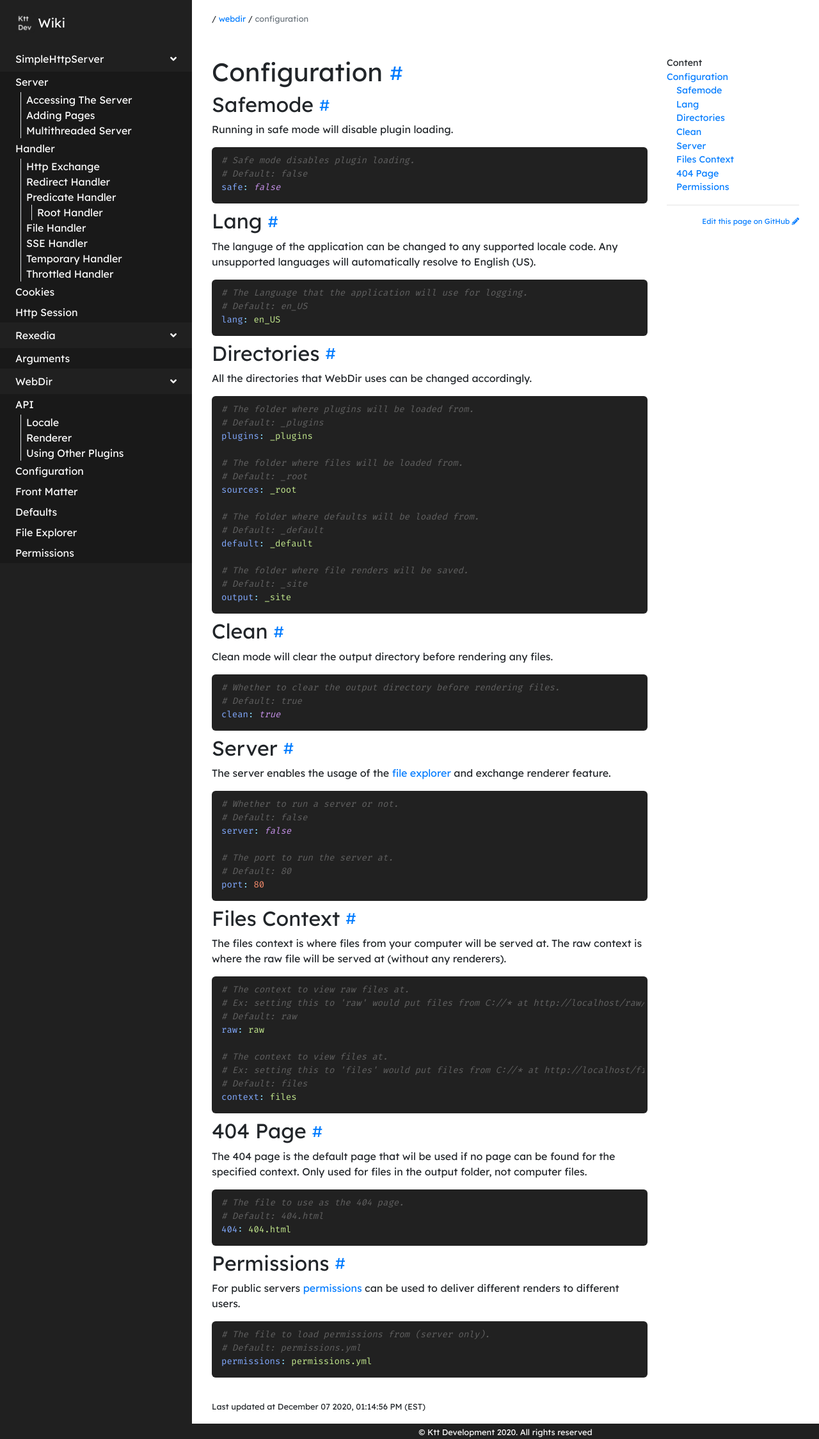
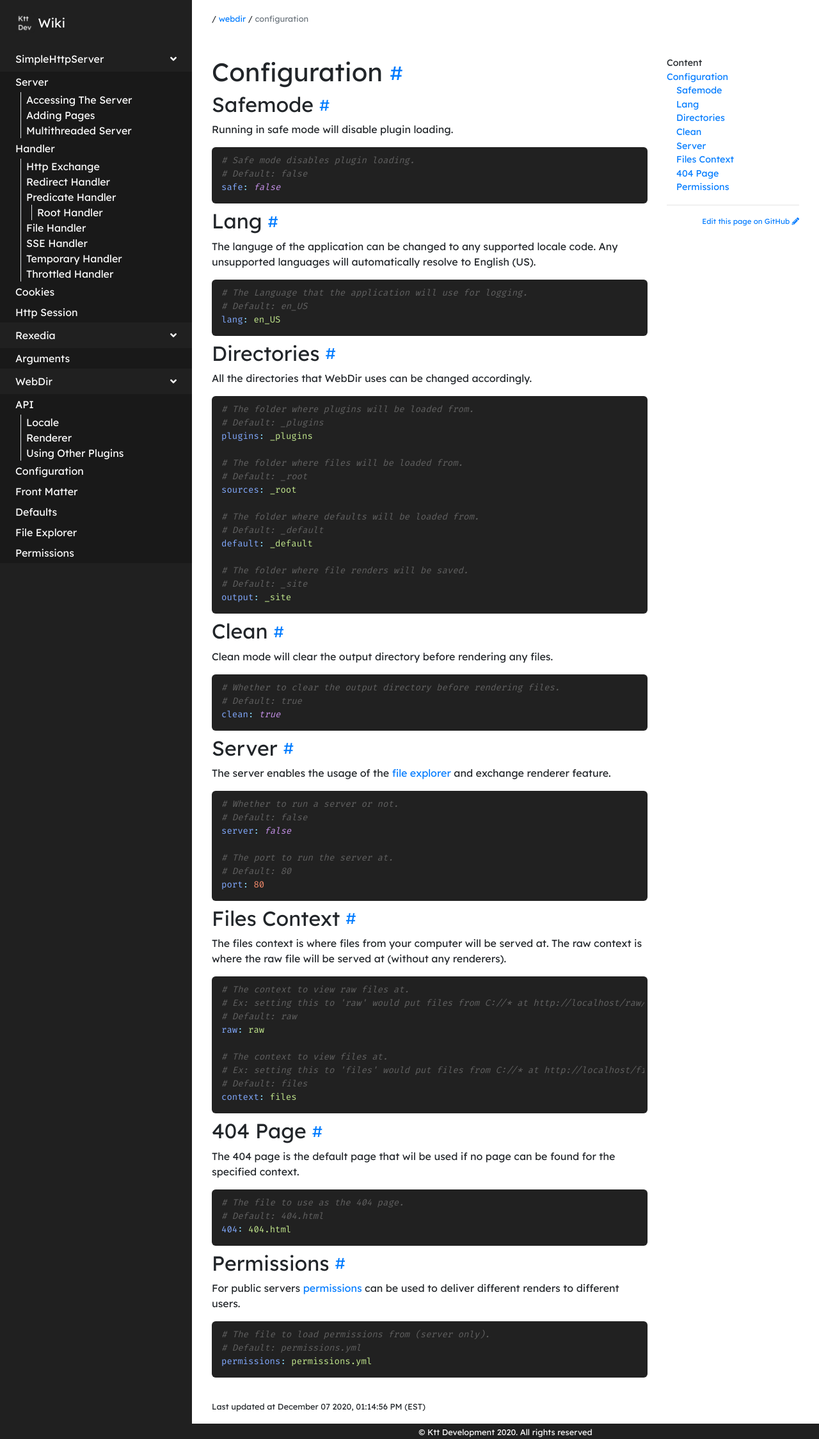
Before and after one commit to Ktt-Development/docs.kttdevelopment.com, a Jekyll site: the page built from webdir/configuration.md, in a window 1280 px wide. Shown: the whole page at 64% size. Built offline with Jekyll 4.4.1, drawn with Linux system fonts in a browser that asks for light colours; our own code applies the rules of GitHub Pages for plain Markdown files.

Commit message:
Update configuration.md

````diff
--- a/webdir/configuration.md
+++ b/webdir/configuration.md
@@ -84,7 +84,7 @@ context: files
 
 ## 404 Page
 
-The 404 page is the default page that wil be used if no page can be found for the specified context. Only used for files in the output folder, not computer files.
+The 404 page is the default page that wil be used if no page can be found for the specified context.
 
 ```yml
 # The file to use as the 404 page.
````
